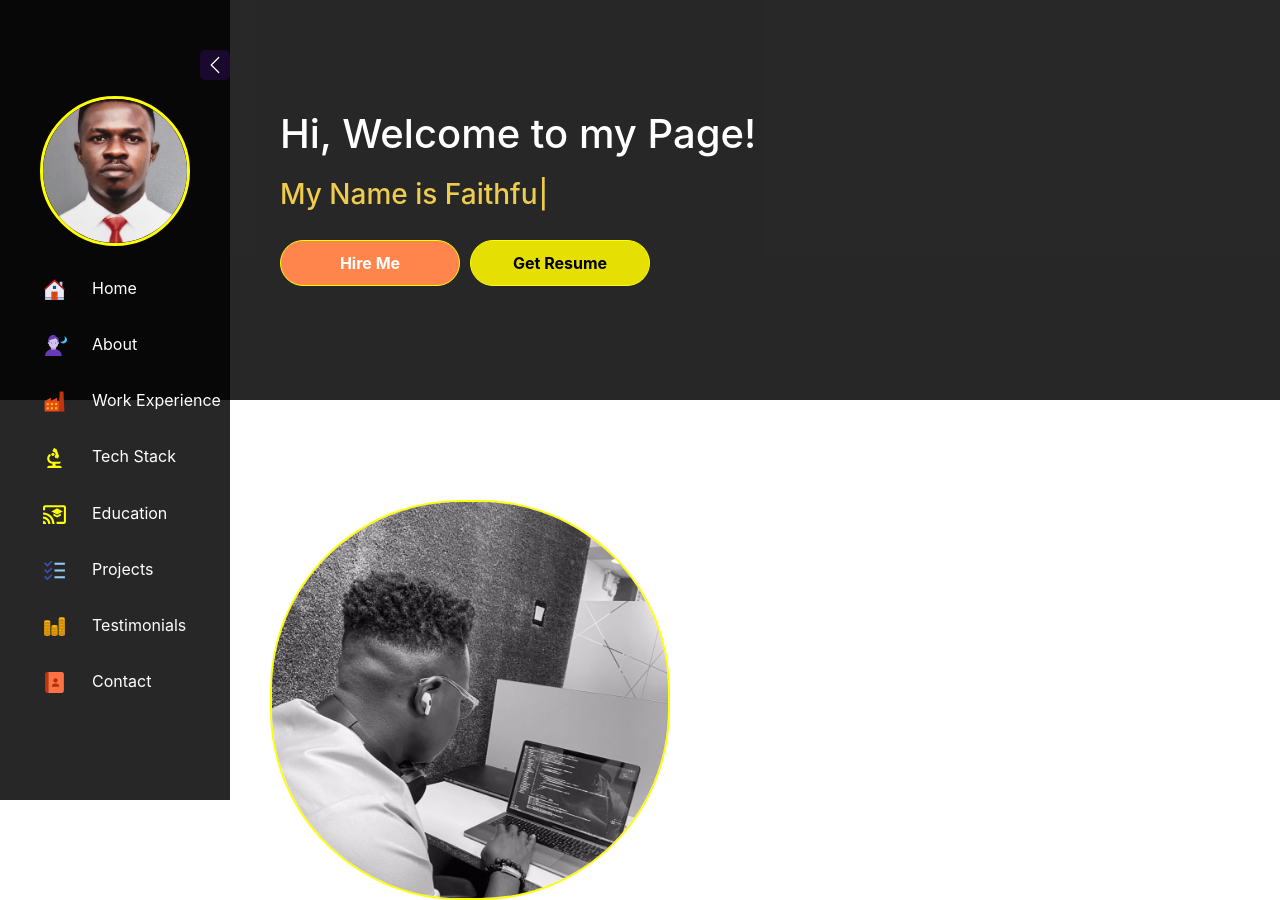
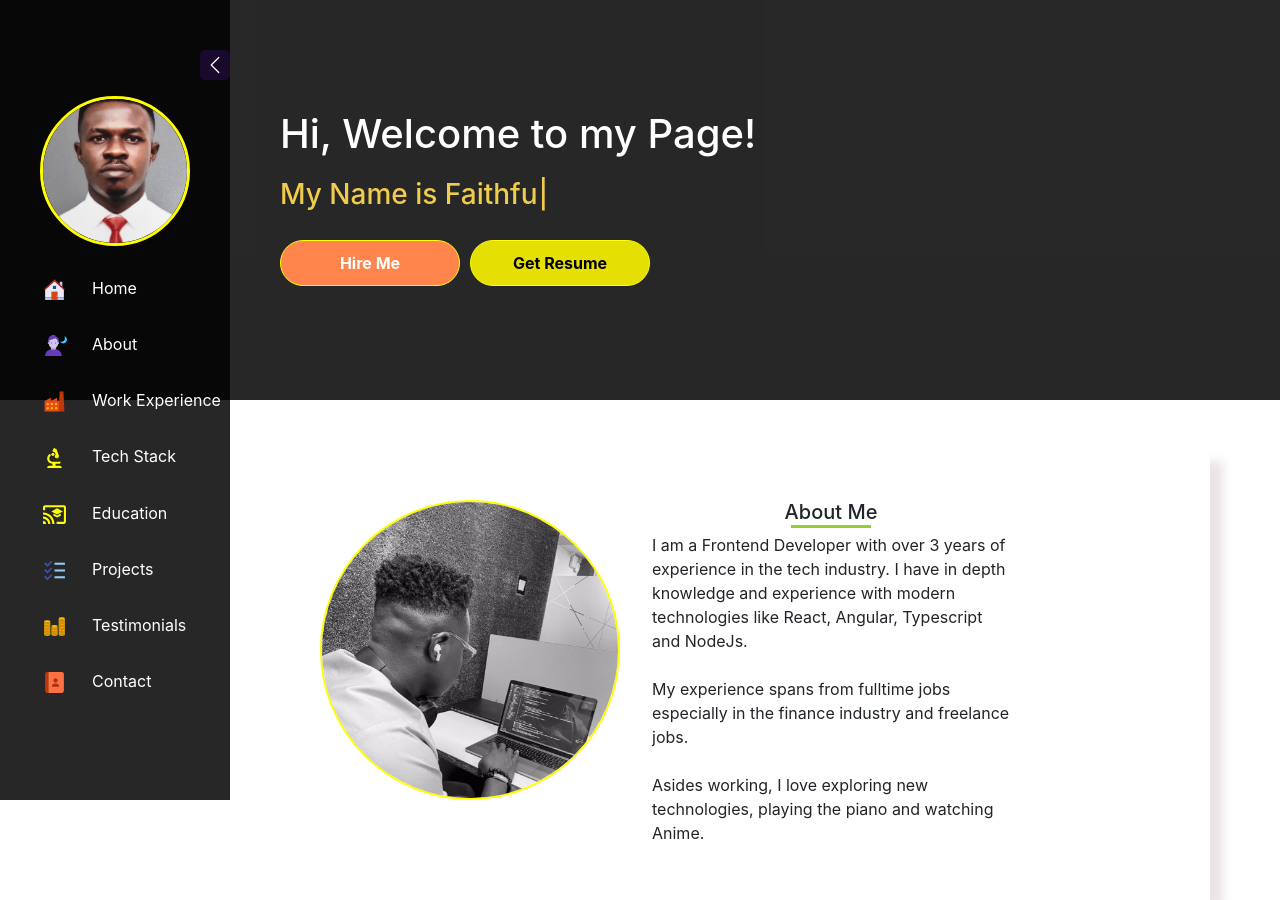
Before and after one commit to faithfulonoriobakpo/portfolio-website-react, a React (Create React App) app in the folder Frontend/: page / in a window 1280 px wide. Built offline with nearby package versions, Linux system fonts and the light colour scheme.

Commit message:
updated about section

```diff
--- a/Frontend/src/Components/About/About.css
+++ b/Frontend/src/Components/About/About.css
@@ -1,13 +1,30 @@
 .about-section {
     padding: 0 200px;
     margin-top: 50px;
+    height: 450px;
+    box-shadow: 15px 9px 9px -2px rgba(230, 224, 224, 0.86);
+    -webkit-box-shadow: 15px 9px 9px -2px rgba(230, 224, 224, 0.86);
+    -moz-box-shadow: 15px 9px 9px -2px rgba(230, 224, 224, 0.86);
 }
 .about-image img {
-    width: 400px;
-    height: 400px;
+    width: 300px;
+    height: 300px;
     object-fit: cover;
     object-position: top;
     border-radius: 190px;
-    margin-top: 50px;
+    margin: 50px;
     border: 2px solid yellow;
 }
+.about-details {
+    margin-top: 50px;
+}
+.about-details .about-title {
+    text-align: center;
+}
+.about-details .about-title #about-title-line {
+    display: block;
+    width: 80px;
+    height: 3px;
+    background-color: yellowgreen;
+    margin: -7px auto 5px auto;
+}
--- a/Frontend/src/Components/About/About.js
+++ b/Frontend/src/Components/About/About.js
@@ -11,7 +11,21 @@ const About = () => {
                     <img src={aboutPhoto} alt='picture of faithful'/>
                 </div>
             </div>
-            <div className='col-xl-6 col-lg-6 col-md-12 col-sm-12'></div>
+            <div className='col-xl-6 col-lg-6 col-md-12 col-sm-12'>
+                <div className='about-details'>
+                    <div className='about-title'>
+                        <h5>About Me</h5>
+                        <span id='about-title-line'></span>
+                    </div>
+                    <p>
+                    I am a Frontend Developer with over 3 years of experience in the tech industry. I have in depth
+                    knowledge and experience with modern technologies like React, Angular, Typescript and NodeJs.<br></br><br></br>
+                    My experience spans from fulltime jobs especially in the finance industry and freelance jobs.
+                    <br></br><br></br>
+                    <p>Asides working, I love exploring new technologies, playing the piano and watching Anime.</p>
+                    </p>
+                </div>
+            </div>
         </div>
     </div>
   )
```
Also changed, not shown: 1 other file (tests, documents, lock files or other folders).
